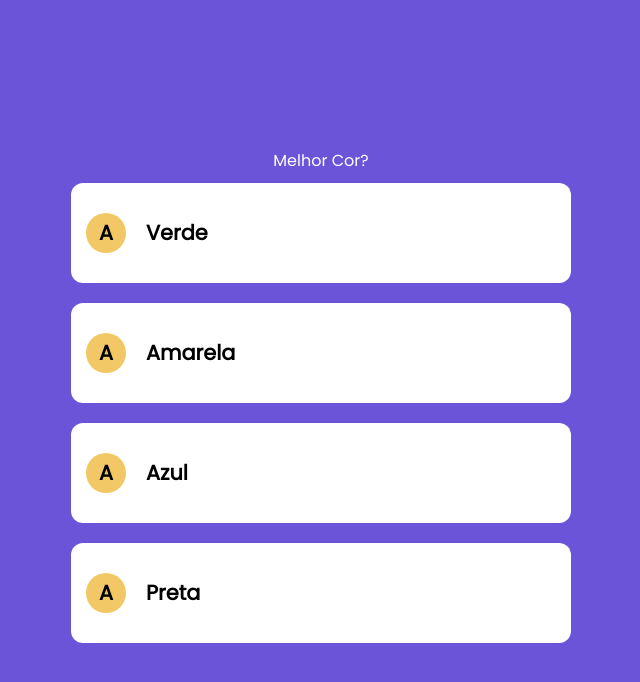
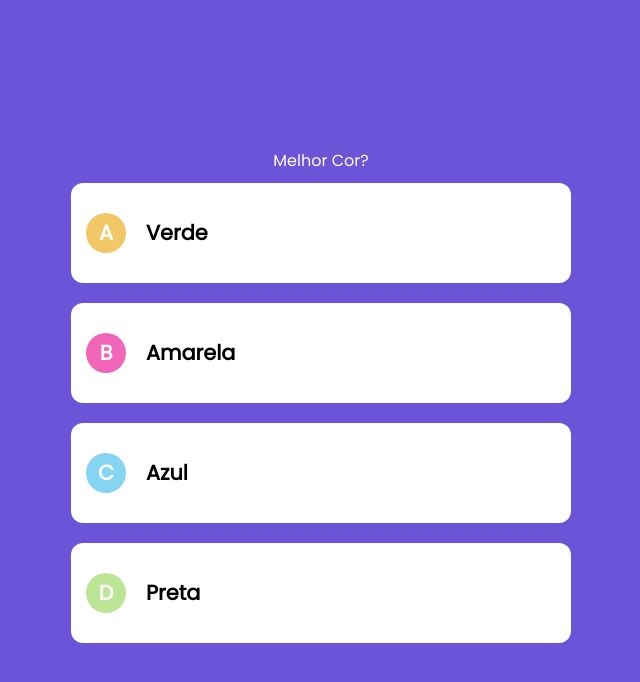
Before and after one commit to rafaelccorrea/React-Next-Quiz, a Next.js app: page / in a window 1280 px wide. Shown: the top 682 px of the page, without its empty margins (319-959 px from the left). Built offline with nearby package versions, Linux system fonts and the light colour scheme.

Commit message:
Criação de cores

```diff
--- a/components/questao/Questao.tsx
+++ b/components/questao/Questao.tsx
@@ -1,21 +1,30 @@
 import Enunciado from "../enuciado/Enunciado";
 import Resposta from "../resposta/Resposta";
 import QuestaoProps from "./model";
-import styles from './Questao.module.css';
+import styles from "./Questao.module.css";
 
-export default function Questao(props:QuestaoProps) {
-    const questao = props.valor
+const letras = [
+  { valor: "A", cor: "#F2C866" },
+  { valor: "B", cor: "#F266BA" },
+  { valor: "C", cor: "#85D4F2" },
+  { valor: "D", cor: "#BCE596" },
+];
+
+export default function Questao(props: QuestaoProps) {
+  const questao = props.valor;
 
   function renderRespostas() {
     return questao.resposta.map((resposta, i) => {
-            return <Resposta
+      return (
+        <Resposta
           key={i}
           valor={resposta}
           indice={i}
-                letra="A"
-                corFundoLetra="#F2C866"
+          letra={letras[i].valor}
+          corFundoLetra={letras[i].cor}
         />
-        })
+      );
+    });
   }
 
   return (
@@ -23,5 +32,5 @@
       <Enunciado texto={questao.enunciado} />
       {renderRespostas()}
     </div>
-    )
+  );
 }
--- a/components/resposta/Resposta.module.css
+++ b/components/resposta/Resposta.module.css
@@ -37,6 +37,7 @@
     font-size: 1.3rem;
     font-weight: bold;
     margin-right: 20px;
+    color: #fff;
 }
 
 .valor {
```
Lines whose indentation alone changed are shown as unchanged.
